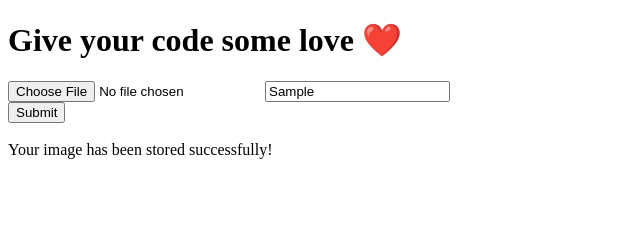
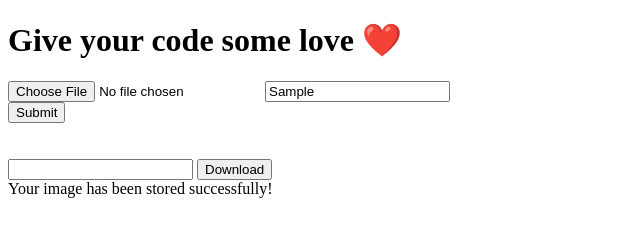
Before and after one commit to happyamy19/amy-week-1, a website: page bunnimage/index.html in a window 1280 px wide. Both pictures are taken after typing "Sample" into the empty fields and a click on the input "Submit". Shown: the whole page, without its empty margins (0-640 px from the left). Drawn offline with nearby package versions, Linux system fonts and the light colour scheme; no server answers.

Commit message:
changed to other branch

```diff
--- a/bunnimage/index.html
+++ b/bunnimage/index.html
@@ -11,8 +11,14 @@
               <form id ="myform" onsubmit="getImage(event)" enctype="multipart/form-data">
                   <input type="file" id="image" accept="image/x-png,image/jpeg" name="image"></input>
                   <input type="text" id="name" name="name" placeholder="Enter your file's name"/><br>
-                  <input value="Submit" type="submit" />
-              </form>
+                  <input value="Submit" type="submit" id="button1"/></input>
+                </form>
+
+                <br><br>
+
+                  <input id="downloadusername">
+                  <input value="Download" onClick="downloadImage()" type="submit" id="button2"/></input>
+
               <br/>
               <div id="output"></div>
         </div>
--- a/bunnimage/script.js
+++ b/bunnimage/script.js
@@ -1,31 +1,30 @@
 function getImage(event){
     event.preventDefault()
 
-    const myfrom = document.getElementById("myform");
+    var myform = document.getElementById("myform");
     let nameInput = document.getElementById("name")
     let fileInput = document.getElementById("image")
-    const file = fileInput.files[0]; // fileInput is the file upload input element
-
+    var file = fileInput.files[0]; // fileInput is the file upload input element
     // get image uploaded, save in payload
-    const payload = new FormData(myform);
+    var payload = new FormData(myform);
+    console.log(payload)
     payload.append("file", file);
+    $('#output').text("Thanks!")
 
     console.log(payload)
     if (document.getElementById("name").value != ''){
         try{
             let url = "https://week-1.azurewebsites.net/api/bunnimage-upload"
-             console.log("Image was uploaded, making post req to azure func");
+             console.log("Image was uploaded, making POST req to azure func");
             // create request to azure function!
             const resp = fetch(url, {
                 method: 'POST',
                 headers: {
-                    'codename': nameInput.value // was username
+                    'codename': nameInput.value, // was username
                 },
                 body: payload
-                });
-                console.log("post successful")
-        $('#output').text("Your image has been stored successfully!")
-
+                })
+            $('#output').text("Your image has been stored successfully!")
         } catch (err){
             $('#output').text(err)
         }
@@ -34,3 +33,45 @@ function getImage(event){
         alert("No name error.")
     }
 }
+
+async function downloadImage(){
+  let username = document.getElementById("downloadusername").value
+  if(username != ''){
+    try{
+      let url = "https://week-1.azurewebsites.net/api/bunnimage-download"
+      console.log("Got file name, making GET request")
+
+      fetch (url, {
+        headers:{
+          username : username
+        }
+      })
+      .then (resp => {
+        return resp.json()
+      })
+      .then (data => {
+        console.log(data.downloadUri)
+      })
+
+      //const resp = await fetch(url, {
+      //  method: 'GET',
+      //  headers: {
+      //    'username': username
+      //    }
+      //  })
+      //let data = await resp.json();
+      //let imageUrl = data.downloadUri
+      //window.open(imageUrl, "_self")
+      //console.log("Made GET request successfully")
+      //console.log(username)
+    }
+    catch(err){
+      alert(err)
+    }
+
+  }
+  else{
+    alert("No name error!")
+  }
+
+}
```
